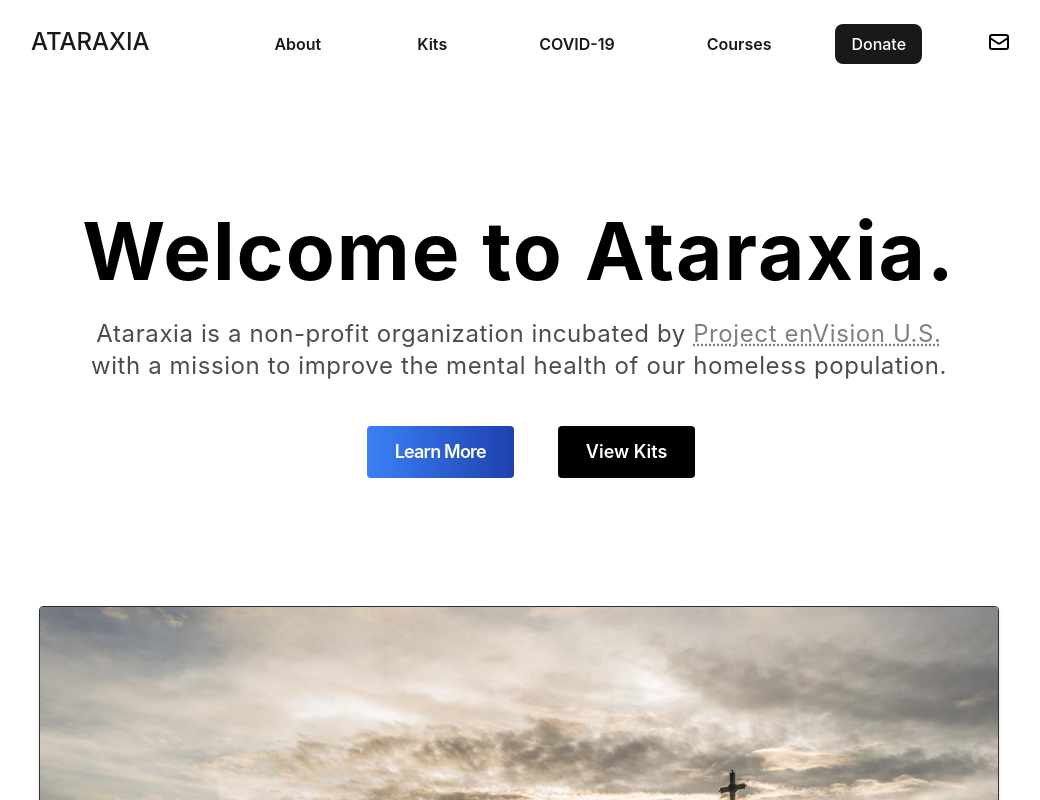
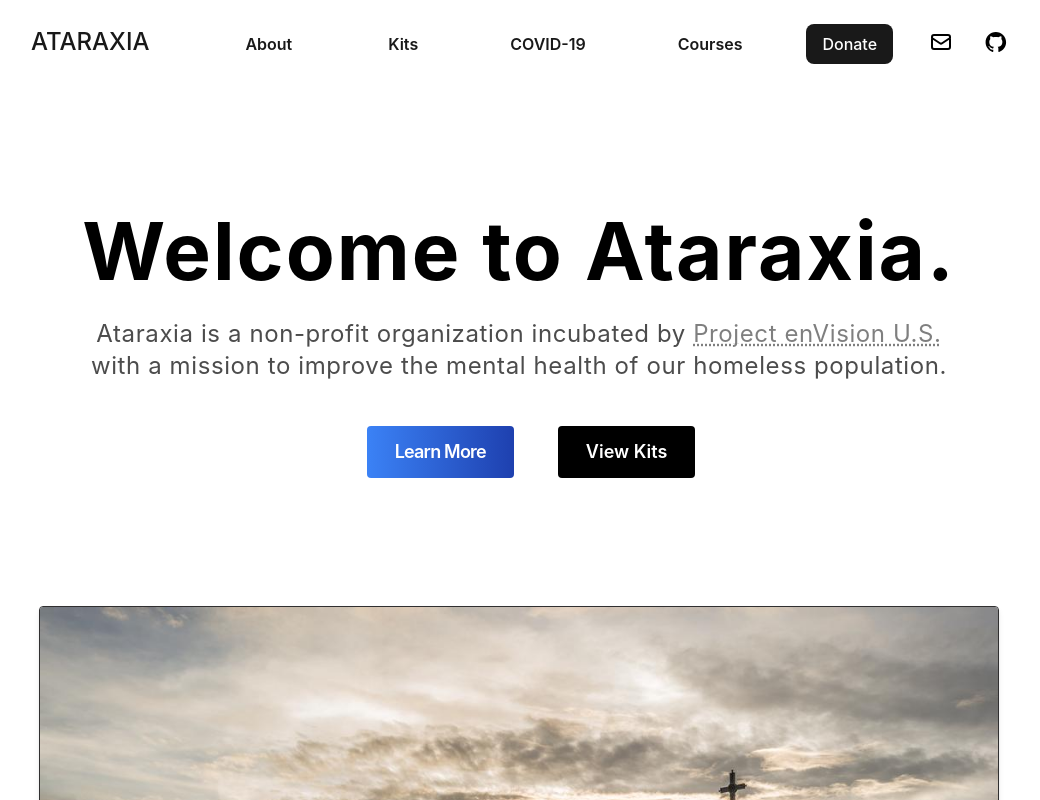
Before and after one commit to envisionnew/ataraxia.envisionnew.org, a Next.js app: page / in a window 1280 px wide. Shown: the top 800 px of the page, without its empty margins (121-1161 px from the left). Built offline with nearby package versions, Linux system fonts and the light colour scheme.

Commit message:
[add] github link

```diff
--- a/components/Header.js
+++ b/components/Header.js
@@ -99,6 +99,32 @@
               />
             </svg>
           </a>
+          <a
+            data-v-54e46119=""
+            href="https://github.com/minor/ataraxiaweb/"
+            rel="noopener noreferrer"
+            target="_blank"
+            className="invisible pl-7 md:visible"
+          >
+            <svg
+              data-v-54e46119=""
+              width="30"
+              height="20"
+              viewBox="0 0 25 24"
+              fill="none"
+              xmlns="http://www.w3.org/2000/svg"
+              title="GitHub logo"
+              class="github-link--logo"
+            >
+              <path
+                data-v-54e46119=""
+                fill-rule="evenodd"
+                clip-rule="evenodd"
+                d="M12.3019 0C5.50526 0 0 5.50526 0 12.3019C0 17.7392 3.52669 22.3458 8.4127 23.977C9.0244 24.0902 9.25095 23.7126 9.25095 23.3804C9.25095 23.0858 9.2434 22.3156 9.23585 21.2885C5.81488 22.0286 5.08991 19.6422 5.08991 19.6422C4.53108 18.2225 3.72304 17.8373 3.72304 17.8373C2.60537 17.0746 3.80611 17.0897 3.80611 17.0897C5.03705 17.1803 5.69405 18.3584 5.69405 18.3584C6.78906 20.2388 8.57129 19.6951 9.27361 19.3779C9.38688 18.585 9.70406 18.0412 10.0514 17.7316C7.32524 17.4295 4.45556 16.3723 4.45556 11.66C4.45556 10.3158 4.93132 9.22074 5.72426 8.35984C5.59588 8.04266 5.17298 6.79662 5.83754 5.10501C5.83754 5.10501 6.87213 4.77274 9.22074 6.36616C10.2025 6.0943 11.2522 5.95837 12.3019 5.95082C13.344 5.95837 14.4013 6.0943 15.383 6.36616C17.7316 4.77274 18.7662 5.10501 18.7662 5.10501C19.4383 6.79662 19.0154 8.05021 18.887 8.35984C19.6724 9.22074 20.1482 10.3158 20.1482 11.66C20.1482 16.3874 17.271 17.422 14.5297 17.7316C14.9677 18.1092 15.3679 18.8644 15.3679 20.0123C15.3679 21.6586 15.3528 22.9801 15.3528 23.3879C15.3528 23.7202 15.5718 24.0978 16.1986 23.977C21.0846 22.3458 24.6038 17.7392 24.6038 12.3094C24.6038 5.50526 19.0985 0 12.3019 0Z"
+                fill="black"
+              ></path>
+            </svg>
+          </a>
         </div>
       </div>
     </header>
```
